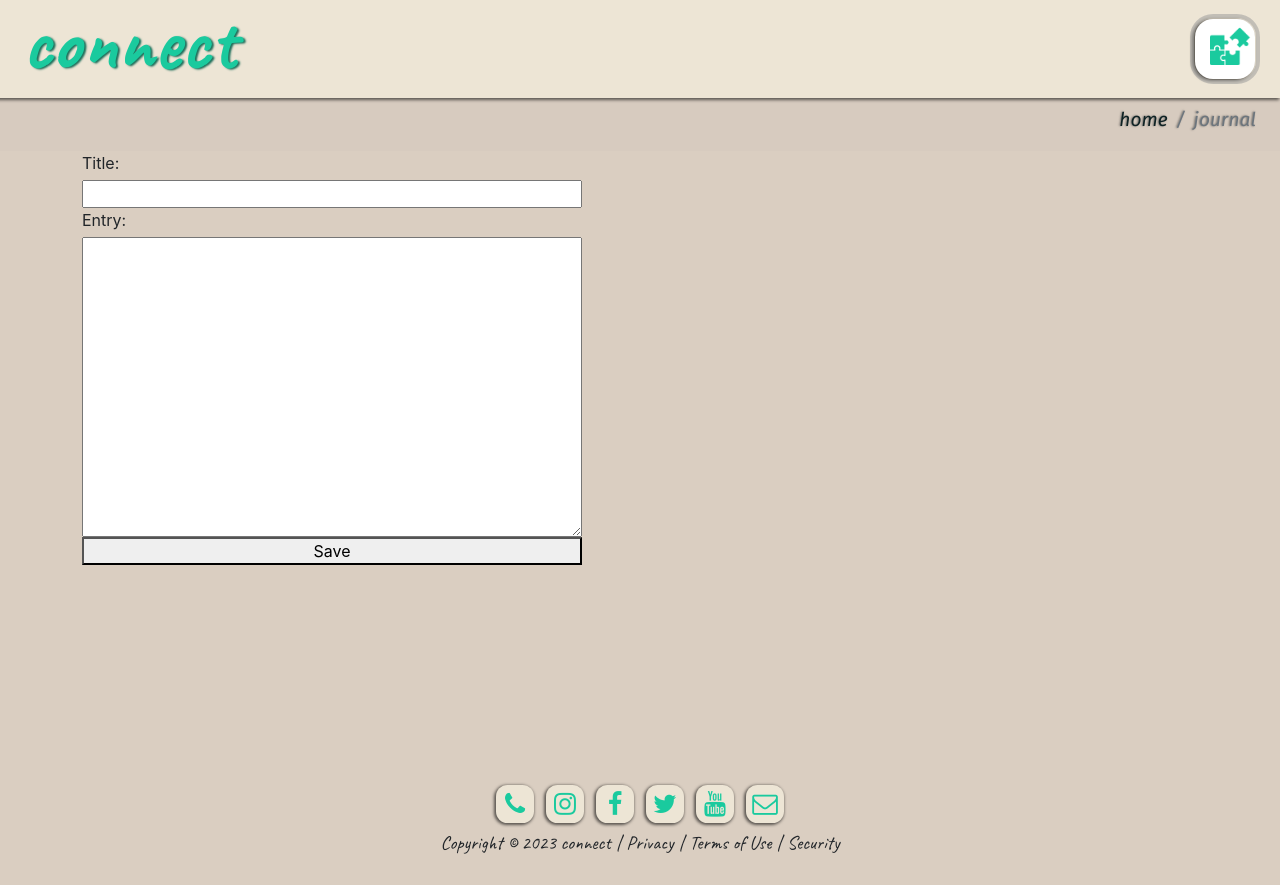
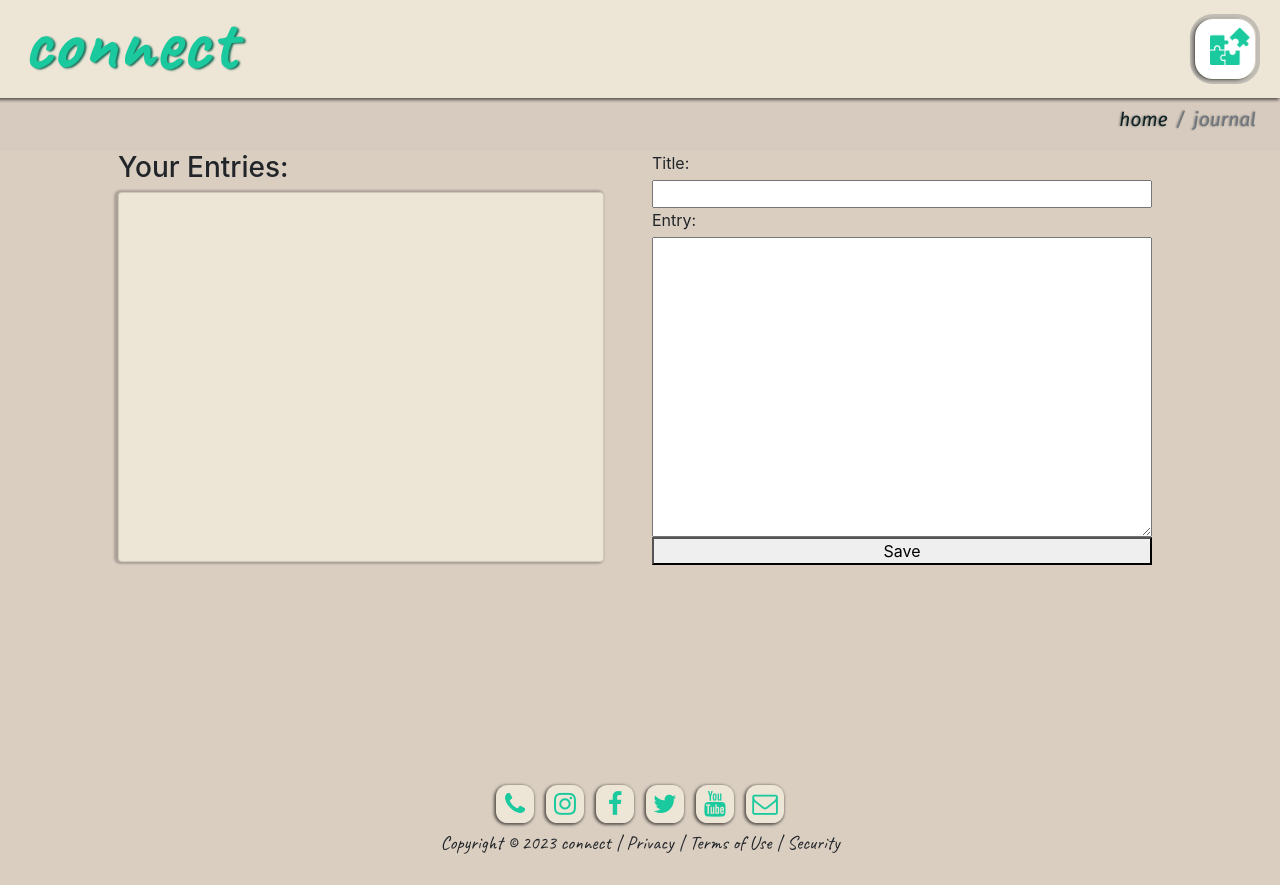
Before and after one commit to KongJudy/react-connect-website, a React (Create React App) app: page /journal in a window 1280 px wide. Built offline with nearby package versions, Linux system fonts and the light colour scheme.

Commit message:
added entries card

```diff
--- a/src/app/store.js
+++ b/src/app/store.js
@@ -1,8 +1,10 @@
 import { userReducer } from '../features/user/userSlice';
+import { journalReducer } from '../features/journal/journalSlice';
 import { configureStore } from '@reduxjs/toolkit';
 
 export const store = configureStore({
   reducer: {
-    user: userReducer
+    user: userReducer,
+    journal: journalReducer
   }
 });
--- /dev/null
+++ b/src/features/journal/JournalEntries.js
@@ -0,0 +1,19 @@
+import { useSelector } from 'react-redux';
+import { Card, CardBody, CardText, Container } from 'reactstrap';
+
+const JournalEntries = () => {
+  const entries = useSelector((state) => state.journal.entries);
+
+  return (
+    <Container className='mx-auto'>
+      <h3>Your Entries:</h3>
+      <Card className='journal-card' style={{ height: '370px' }}>
+        <CardBody>
+          <CardText>{entries}</CardText>
+        </CardBody>
+      </Card>
+    </Container>
+  );
+};
+
+export default JournalEntries;
--- a/src/features/journal/JournalEntry.js
+++ b/src/features/journal/JournalEntry.js
@@ -1,14 +1,18 @@
+import { useDispatch } from 'react-redux';
+import { addEntry } from './journalSlice';
 import { useState } from 'react';
 import './journalEntry.css';
 
 const JournalEntry = () => {
   const [entry, setEntry] = useState('');
+  const dispatch = useDispatch();
 
   const handleEntryChange = (event) => {
     setEntry(event.target.value);
   };
 
   const handleSaveEntry = () => {
+    dispatch(addEntry(entry));
     console.log('Entry saved: ', entry);
   };
 
--- /dev/null
+++ b/src/features/journal/journalSlice.js
@@ -0,0 +1,18 @@
+import { createSlice } from '@reduxjs/toolkit';
+
+const initialState = {
+  entries: []
+};
+
+const journalSlice = createSlice({
+  name: 'journal',
+  initialState,
+  reducers: {
+    addEntry: (state, action) => {
+      state.entries.push(action.payload);
+    }
+  }
+});
+
+export const { addEntry } = journalSlice.actions;
+export const journalReducer = journalSlice.reducer;
--- a/src/features/posts/postsSlice.js
+++ b/src/features/posts/postsSlice.js
@@ -1,3 +1,4 @@
+import { createSlice } from '@reduxjs/toolkit';
 import { POSTS } from '../../app/shared/POSTS';
 
 export const selectAllPosts = () => {
--- a/src/pages/JournalPage.js
+++ b/src/pages/JournalPage.js
@@ -1,6 +1,7 @@
-import { Container } from 'reactstrap';
+import { Col, Container, Row } from 'reactstrap';
 import SubHeader from '../components/subheader/SubHeader';
 import JournalEntry from '../features/journal/JournalEntry';
+import JournalEntries from '../features/journal/JournalEntries';
 
 const JournalPage = () => {
   return (
@@ -9,7 +10,19 @@ const JournalPage = () => {
         <SubHeader current='journal' />
       </div>
       <Container>
-        <JournalEntry />
+        <Row className='mx-auto'>
+          <Col sm='12' md='6'>
+            <div>
+              <JournalEntries />
+            </div>
+          </Col>
+
+          <Col sm='12' md='6'>
+            <div>
+              <JournalEntry />
+            </div>
+          </Col>
+        </Row>
       </Container>
     </>
   );
```
